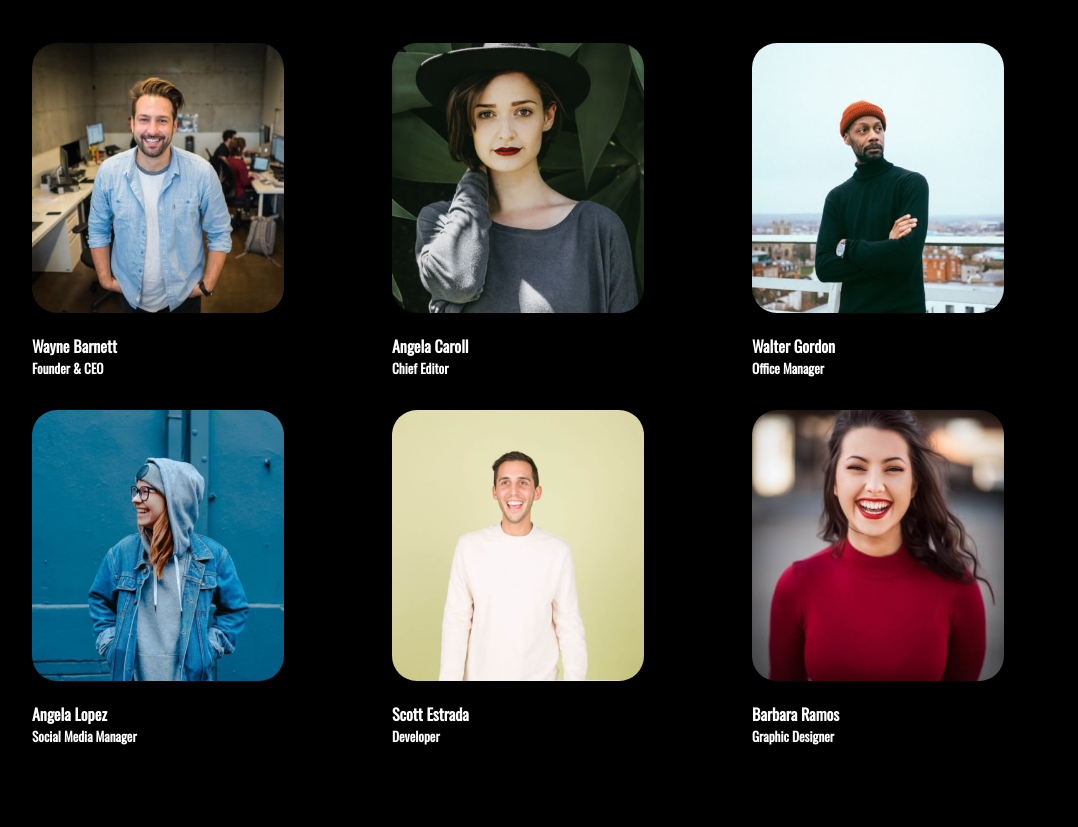
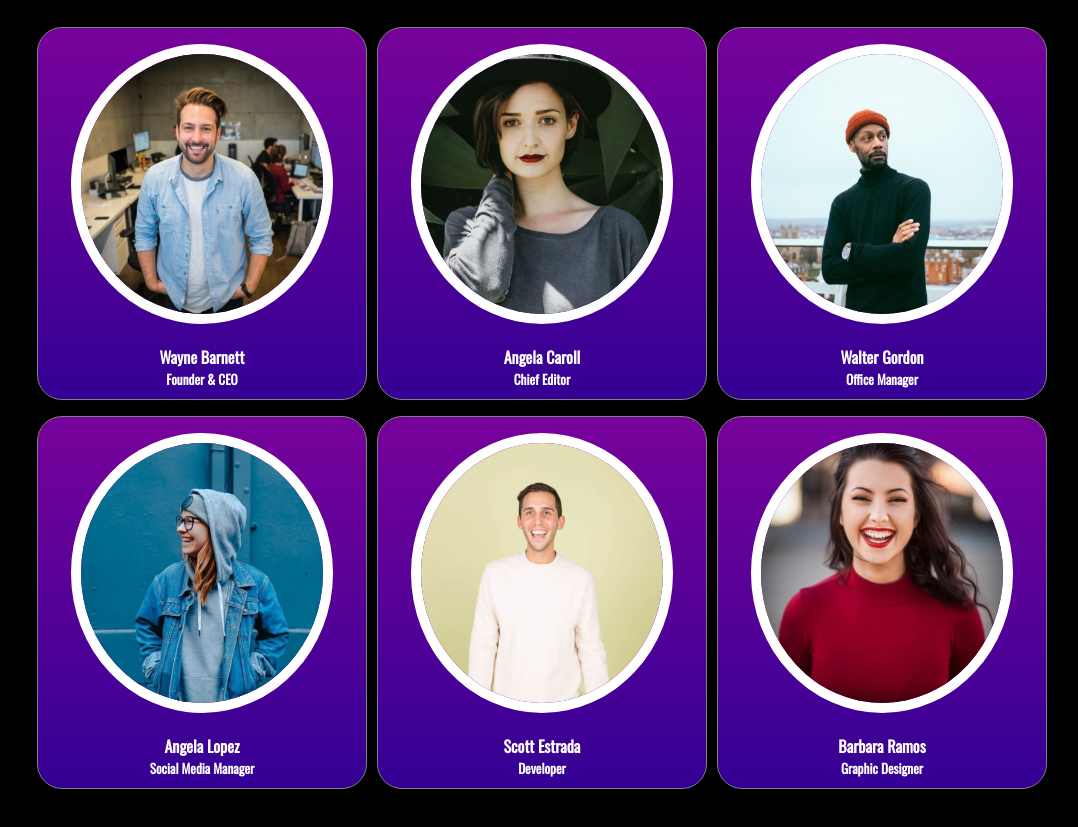
Before and after one commit to SimoneViglione/js-our-team, a plain HTML site: page index.html in a window 1280 px wide. Shown: the part 77-904 px from the top of the page, without its empty margins (68-1146 px from the left). Before the commit the page ends 869 px from the top, so only its background shows below. Drawn offline with nearby package versions, Linux system fonts and the light colour scheme.

Commit message:
css brutto

```diff
--- a/css/style.css
+++ b/css/style.css
@@ -29,21 +29,31 @@ body {
 #team-container  {
     display: flex;
     flex-wrap: wrap;
+    text-align: center;
 }
 
 #team-container div {
-    width: calc(100% / 3);
-    margin: 0 0 1rem;
+    width: calc((100% / 3) - 30px);
+    margin: 0 5px 1rem;
+    border: solid 0.5px gray;
+    border-radius: 25px;
+    background-image: linear-gradient(rgb(119, 2, 154), rgb(52, 0, 148));
+
 }
 
 #team-container img {
-    width: 70%;
-    border-radius: 25px;
+    width: 80%;
+    border-radius: 50%;
     margin: 1rem 0;
+    border: solid 10px white;
 }
 
 img:hover {
     scale: 1.1;
+}
+
+h5 {
+    padding-bottom: 10px;
 }
 
 /********************************************/
```
